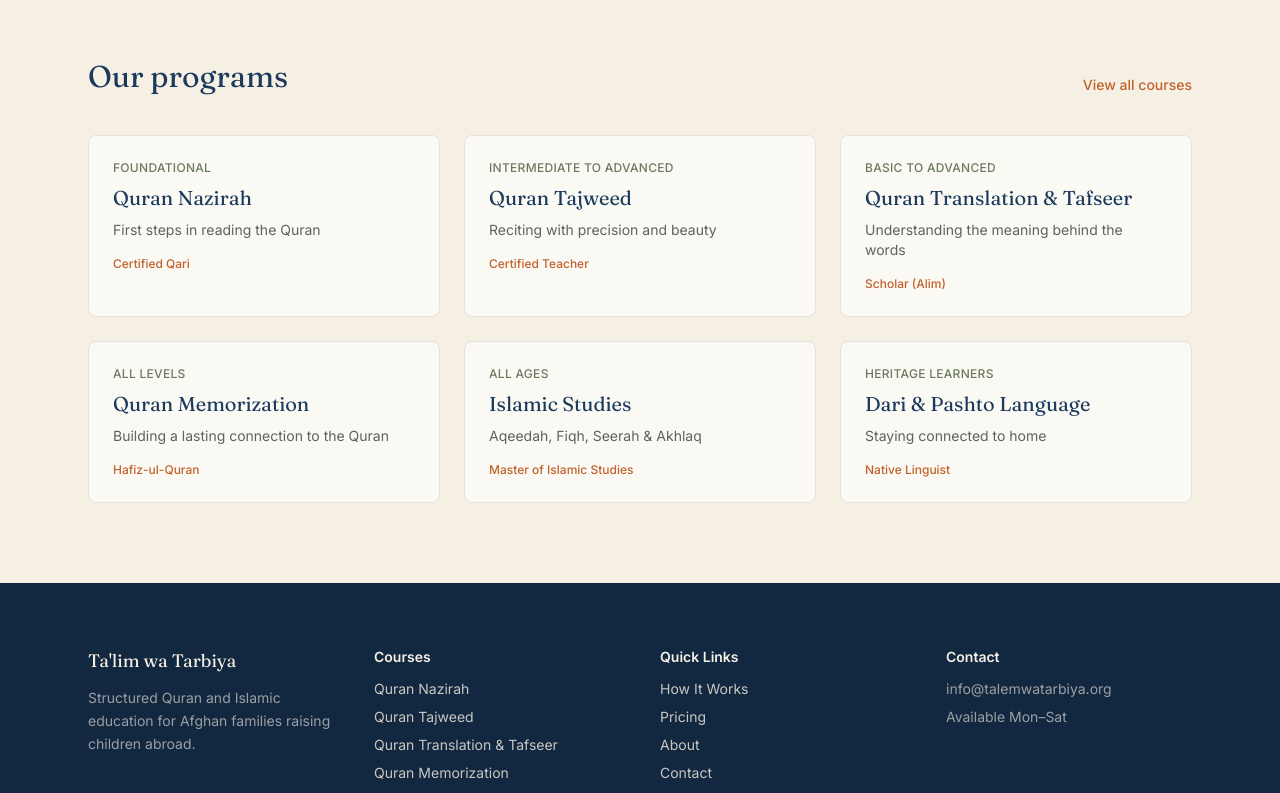
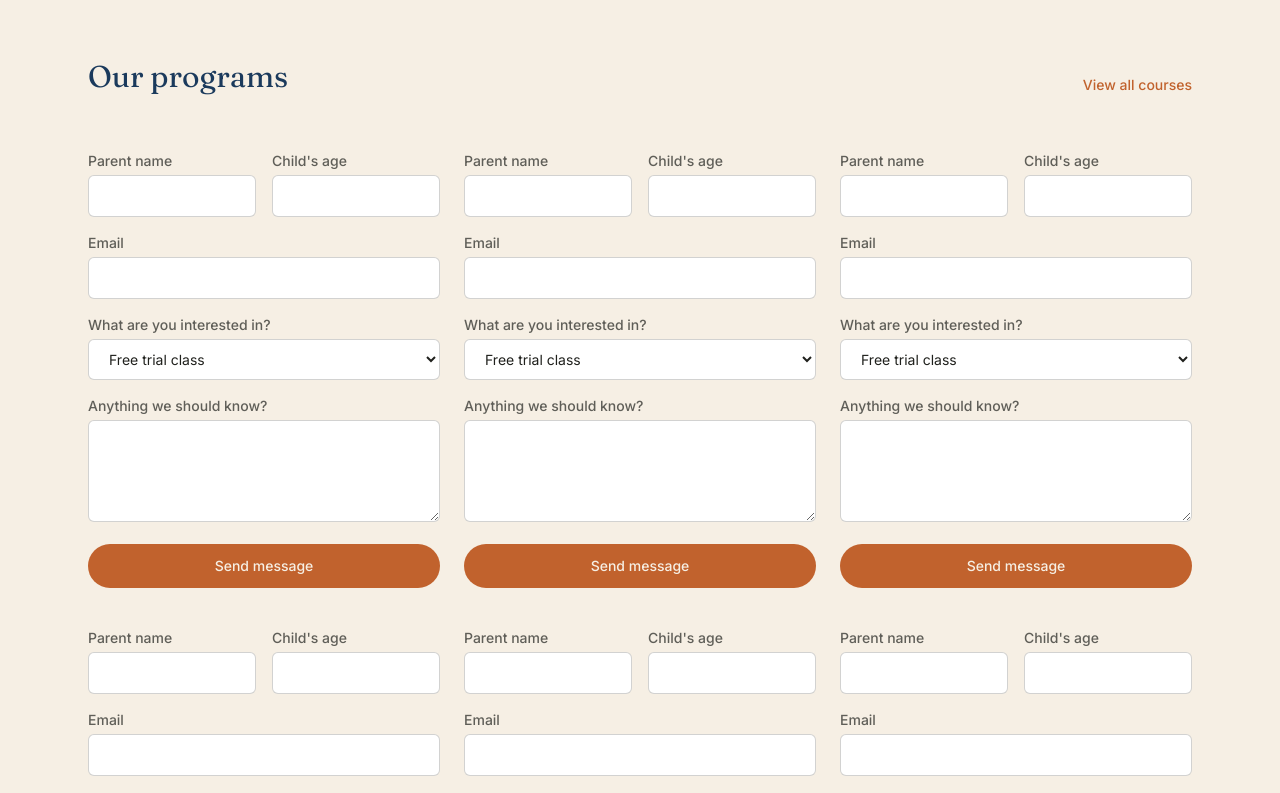
Before and after one commit to SamiHotak26/Taleem-And-Tarbiyah, a Next.js app: page / in a window 1280 px wide. Shown: the part 1780-2573 px from the top of the page. Built offline with nearby package versions, Linux system fonts and the light colour scheme; no server answers.

Commit message:
Update CourseCard.tsx

```diff
--- a/components/CourseCard.tsx
+++ b/components/CourseCard.tsx
@@ -1,18 +1,103 @@
-import Link from "next/link";
-import { Course } from "@/lib/courses";
+"use client";
 
-export default function CourseCard({ course }: { course: Course }) {
+import { useState } from "react";
+
+const FORMSPREE_ENDPOINT = "https://formspree.io/f/maenlrqw";
+
+const inputClass =
+  "mt-1 w-full rounded-md border border-ink/20 bg-white px-4 py-2.5 text-sm focus:border-lapis focus:outline-none focus:ring-1 focus:ring-lapis";
+
+export default function ContactForm() {
+  const [status, setStatus] = useState<"idle" | "sending" | "sent" | "error">("idle");
+
+  async function handleSubmit(e: React.FormEvent<HTMLFormElement>) {
+    e.preventDefault();
+    setStatus("sending");
+
+    try {
+      const res = await fetch(FORMSPREE_ENDPOINT, {
+        method: "POST",
+        headers: { Accept: "application/json" },
+        body: new FormData(e.currentTarget),
+      });
+      setStatus(res.ok ? "sent" : "error");
+    } catch {
+      setStatus("error");
+    }
+  }
+
+  if (status === "sent") {
+    return (
+      <div className="rounded-lg border border-ink/10 bg-white/60 p-8 text-center">
+        <p className="font-display text-xl text-lapis">Thank you!</p>
+        <p className="mt-2 text-sm text-ink/70">
+          Your message has been sent. We&apos;ll get back to you within one
+          business day, in sha Allah.
+        </p>
+      </div>
+    );
+  }
+
   return (
-    <Link
-      href={`/courses/${course.slug}`}
-      className="group block rounded-lg border border-ink/10 bg-white/60 p-6 transition-colors hover:border-clay"
-    >
-      <p className="text-xs font-medium uppercase tracking-wide text-sage">
-        {course.level}
-      </p>
-      <h3 className="mt-2 font-display text-xl text-lapis">{course.title}</h3>
-      <p className="mt-2 text-sm text-ink/70">{course.tagline}</p>
-      <p className="mt-4 text-xs font-medium text-clay">{course.credential}</p>
-    </Link>
+    <form onSubmit={handleSubmit} className="space-y-4">
+      <input type="hidden" name="_subject" value="New free trial enquiry" />
+
+      <div className="grid sm:grid-cols-2 gap-4">
+        <div>
+          <label className="block text-sm font-medium text-ink/70">
+            Parent name
+          </label>
+          <input name="parentName" required className={inputClass} />
+        </div>
+        <div>
+          <label className="block text-sm font-medium text-ink/70">
+            Child&apos;s age
+          </label>
+          <input name="childAge" required className={inputClass} />
+        </div>
+      </div>
+
+      <div>
+        <label className="block text-sm font-medium text-ink/70">Email</label>
+        <input type="email" name="email" required className={inputClass} />
+      </div>
+
+      <div>
+        <label className="block text-sm font-medium text-ink/70">
+          What are you interested in?
+        </label>
+        <select name="interest" className={inputClass}>
+          <option>Free trial class</option>
+          <option>Quran Nazirah</option>
+          <option>Quran Tajweed</option>
+          <option>Quran Memorization (Hifz)</option>
+          <option>Islamic Studies</option>
+          <option>Dari & Pashto Language</option>
+          <option>Something else</option>
+        </select>
+      </div>
+
+      <div>
+        <label className="block text-sm font-medium text-ink/70">
+          Anything we should know?
+        </label>
+        <textarea name="message" rows={4} className={inputClass} />
+      </div>
+
+      {status === "error" && (
+        <p className="text-sm text-red-700">
+          Sorry, something went wrong. Please try again, or email us at
+          info@talemwatarbiya.org.
+        </p>
+      )}
+
+      <button
+        type="submit"
+        disabled={status === "sending"}
+        className="w-full rounded-full bg-clay px-6 py-3 text-sm font-medium text-cream hover:bg-clay-dark transition-colors disabled:opacity-60"
+      >
+        {status === "sending" ? "Sending..." : "Send message"}
+      </button>
+    </form>
   );
 }
```
